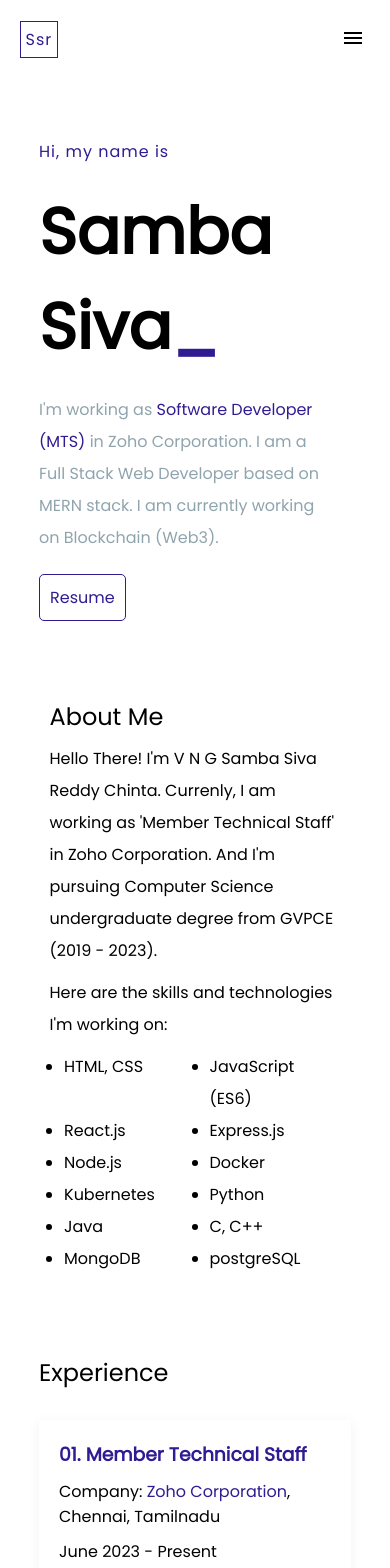
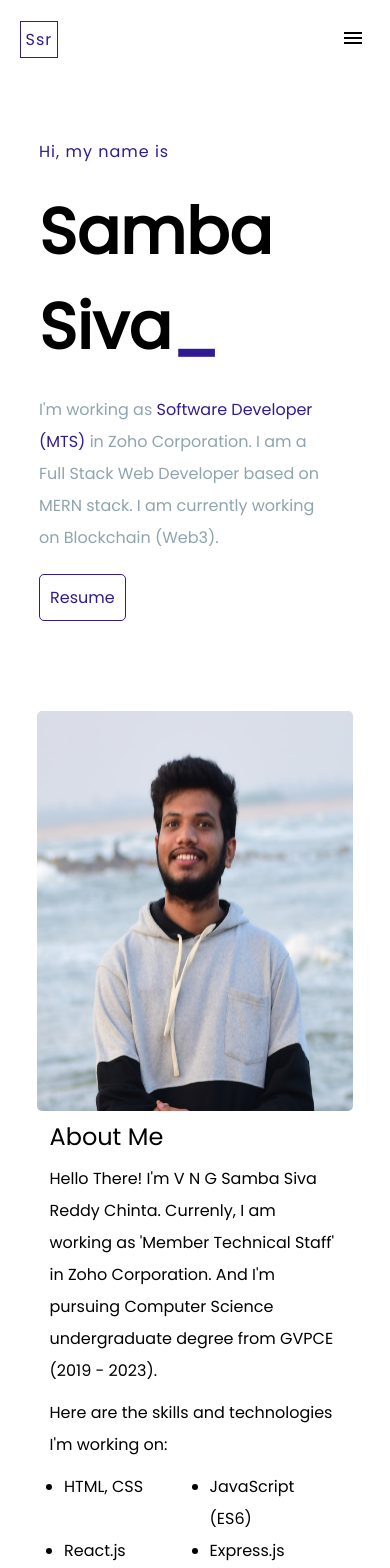
Before and after one commit to sambasivareddy-ch/sambasiva, a React (Create React App) app: page / in a window 390 px wide. Shown: the top 1568 px of the page. Built offline with nearby package versions, Linux system fonts and the light colour scheme.

Commit message:
Image added in Mobile & Tablet view

```diff
--- a/src/components/Intro.js
+++ b/src/components/Intro.js
@@ -1,7 +1,7 @@
 import React from "react";
 
 import styles from "../styles/page.module.css";
-import resume from "../assests/resume.pdf";
+import resume from "../assests/Resume.pdf";
 
 const Intro = () => {
     return (
--- a/src/styles/page.module.css
+++ b/src/styles/page.module.css
@@ -317,9 +317,6 @@
     .intro-me {
         width: 90%;
     }
-    .my-img {
-        display: none;
-    }
     .contact-message {
         width: 80%;
     }
@@ -339,6 +336,32 @@
     }
     .pro-wrapper {
         height: fit-content;
+    }
+}
+
+@media screen and (min-width: 200px) and (max-width: 600px) {
+    .about-div__wrapper {
+        display: flex;
+        flex-direction: column;
+    }
+    .my-img {
+        display: block;
+        width: 90%;
+        height: 400px;
+        margin: 10px auto;
+        border-radius: 5px;
+    }
+}
+
+@media screen and (min-width: 601px) and (max-width: 1015px) {
+    .about-div__wrapper {
+        display: flex;
+        flex-direction: column;
+    }
+    .my-img {
+        display: block;
+        margin: 10px 30px;
+        border-radius: 5px;
     }
 }
 
```
Also changed, not shown: 1 other file (tests, documents, lock files or other folders).
